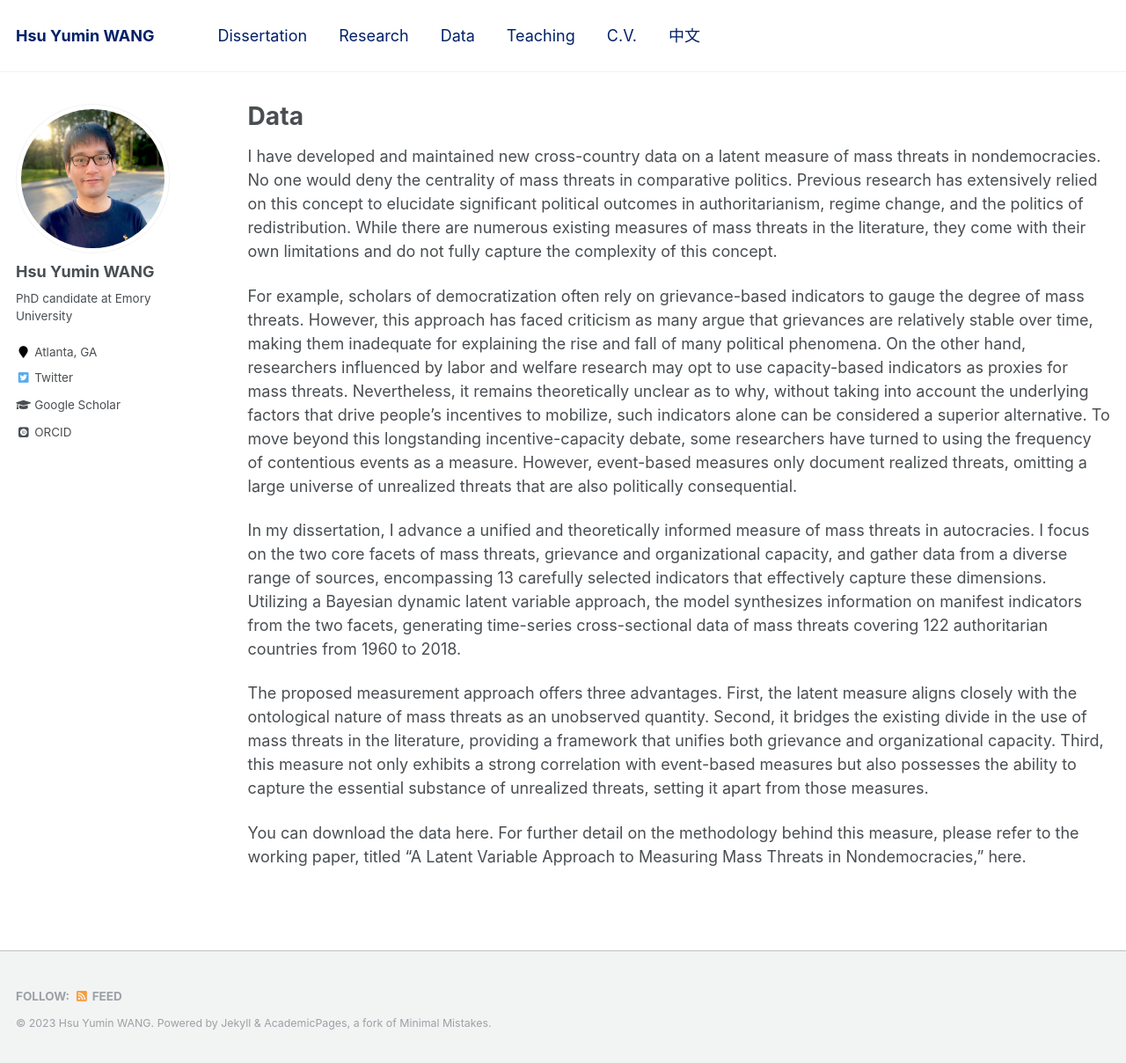
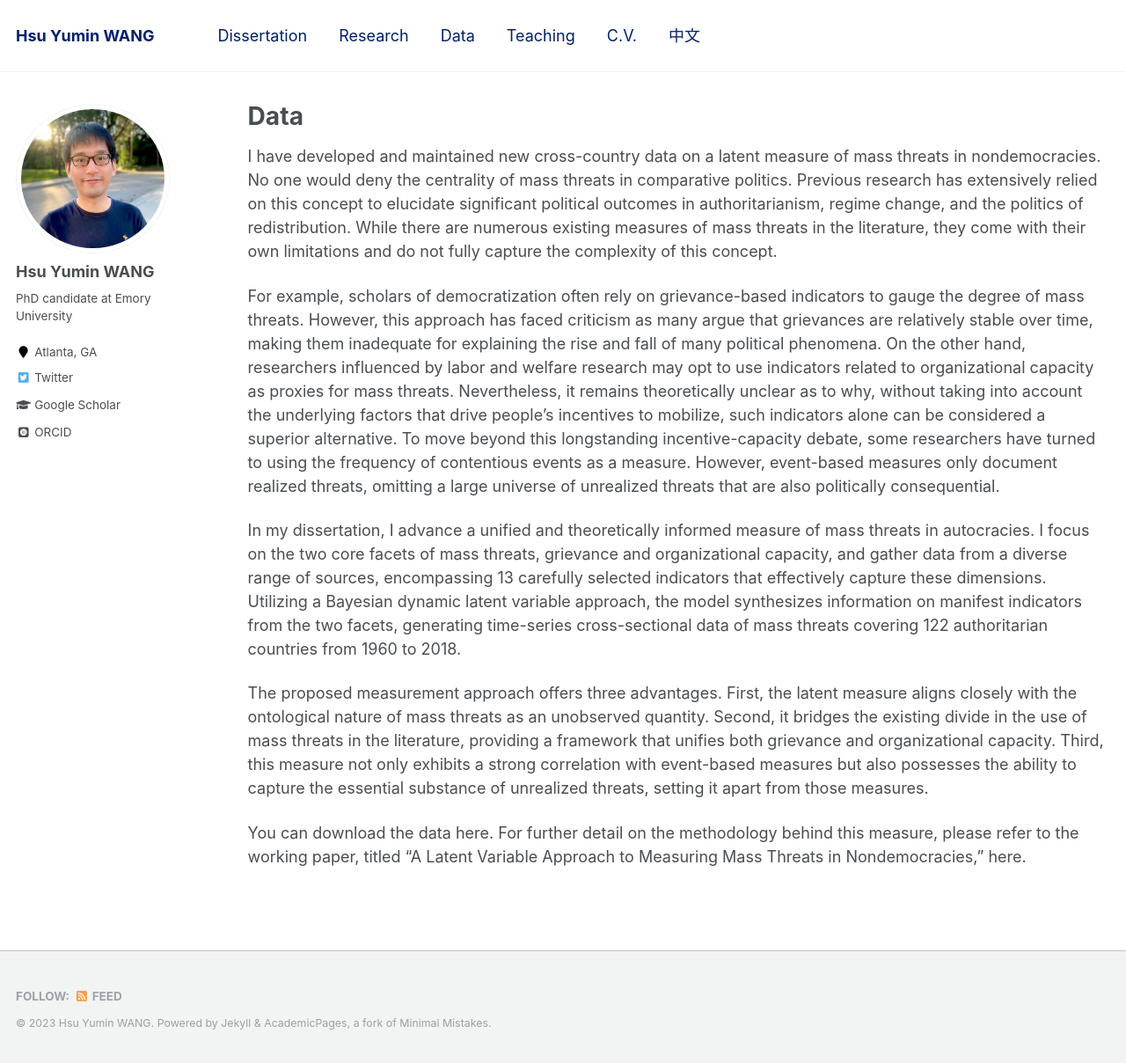
Before and after one commit to hsuyumin/hsuyumin.github.io, a Jekyll site: the page built from _pages/data.md, in a window 1280 px wide and 1208 px high. Shown: the whole window at 88% size. Built offline with Jekyll 4.4.1, drawn with Linux system fonts in a browser that asks for light colours; some web fonts are replaced.

Commit message:
Update data.md

```diff
--- a/_pages/data.md
+++ b/_pages/data.md
@@ -9,7 +9,7 @@ redirect_from:
 
 I have developed and maintained new cross-country data on a latent measure of mass threats in nondemocracies. No one would deny the centrality of mass threats in comparative politics. Previous research has extensively relied on this concept to elucidate significant political outcomes in authoritarianism, regime change, and the politics of redistribution. While there are numerous existing measures of mass threats in the literature, they come with their own limitations and do not fully capture the complexity of this concept.
 
-For example, scholars of democratization often rely on grievance-based indicators to gauge the degree of mass threats. However, this approach has faced criticism as many argue that grievances are relatively stable over time, making them inadequate for explaining the rise and fall of many political phenomena. On the other hand, researchers influenced by labor and welfare research may opt to use capacity-based indicators as proxies for mass threats. Nevertheless, it remains theoretically unclear as to why, without taking into account the underlying factors that drive people’s incentives to mobilize, such indicators alone can be considered a superior alternative. To move beyond this longstanding incentive-capacity debate, some researchers have turned to using the frequency of contentious events as a measure. However, event-based measures only document realized threats, omitting a large universe of unrealized threats that are also politically consequential.
+For example, scholars of democratization often rely on grievance-based indicators to gauge the degree of mass threats. However, this approach has faced criticism as many argue that grievances are relatively stable over time, making them inadequate for explaining the rise and fall of many political phenomena. On the other hand, researchers influenced by labor and welfare research may opt to use indicators related to organizational capacity as proxies for mass threats. Nevertheless, it remains theoretically unclear as to why, without taking into account the underlying factors that drive people’s incentives to mobilize, such indicators alone can be considered a superior alternative. To move beyond this longstanding incentive-capacity debate, some researchers have turned to using the frequency of contentious events as a measure. However, event-based measures only document realized threats, omitting a large universe of unrealized threats that are also politically consequential.
 
 In my dissertation, I advance a unified and theoretically informed measure of mass threats in autocracies. I focus on the two core facets of mass threats, grievance and organizational capacity, and gather data from a diverse range of sources, encompassing 13 carefully selected indicators that effectively capture these dimensions. Utilizing a Bayesian dynamic latent variable approach, the model synthesizes information on manifest indicators from the two facets, generating time-series cross-sectional data of mass threats covering 122 authoritarian countries from 1960 to 2018.
 
```
